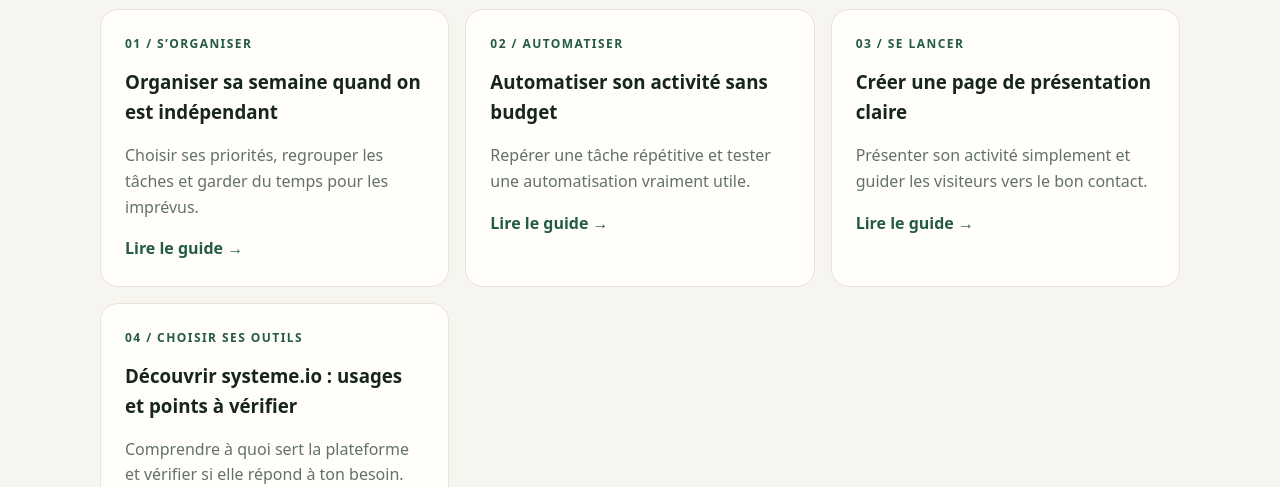
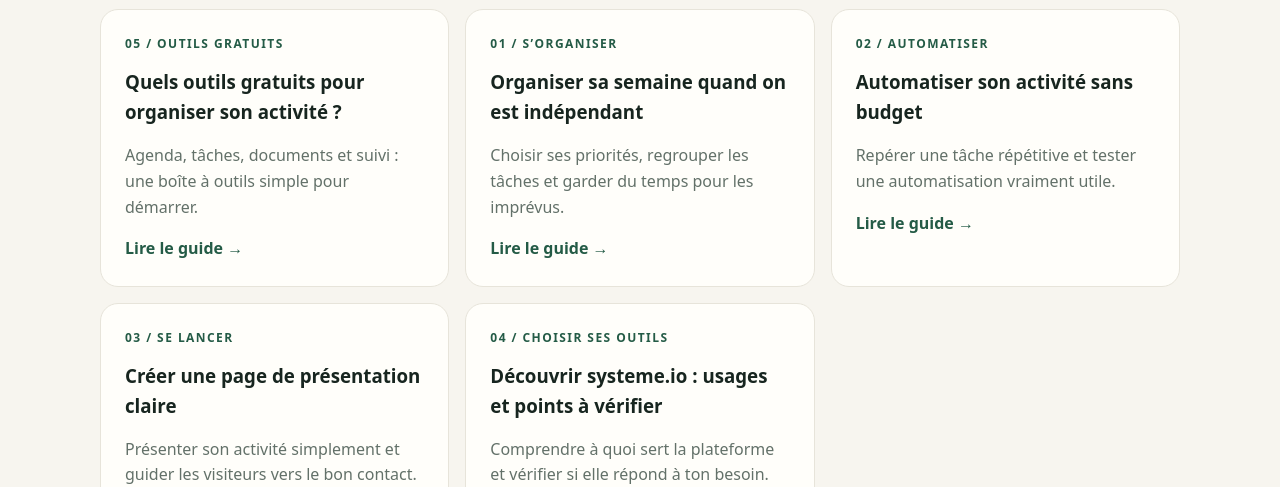
Before and after one commit to comteenzodu30-boop/Kit-fute-, a plain HTML site: page index.html in a window 1280 px wide. Shown: the part 781-1268 px from the top of the page. Drawn offline with Linux system fonts and the light colour scheme.

Commit message:
Ajouter le guide outils gratuits à la page d'accueil

```diff
--- a/index.html
+++ b/index.html
@@ -6,6 +6,7 @@
 <header><div class="wrap nav"><a class="brand" href="#">kit<span>futé</span> ✳</a><nav><a href="#guides">Guides</a><a href="#methode">Méthode</a><a href="#apropos">À propos</a></nav></div></header>
 <main><div class="wrap hero"><div><div class="eyebrow">Le numérique, sans prise de tête</div><h1>Moins de friction.<br><em>Plus d’élan.</em></h1><p>Les bons outils et les méthodes concrètes pour organiser ton activité, créer plus facilement et automatiser ce qui te ralentit.</p><a class="btn" href="#guides">Explorer les guides</a><a class="btn alt" href="#methode">Notre approche</a></div><div class="visual"><b>✳</b><strong>Des outils utiles. Pas une usine à gaz.</strong><small>Clair · pratique · indépendant</small></div></div>
 <section id="guides"><div class="wrap"><div class="head"><div><div class="eyebrow">Pour avancer simplement</div><h2>Des idées qui font gagner du temps.</h2></div><p>Des sélections et tutoriels pour les indépendants, créateurs et petites équipes.</p></div><div class="grid">
+<article class="tile"><div class="eyebrow">05 / Outils gratuits</div><h3>Quels outils gratuits pour organiser son activité ?</h3><p>Agenda, tâches, documents et suivi : une boîte à outils simple pour démarrer.</p><a href="guide-outils-gratuits-activite.html">Lire le guide →</a></article>
 <article class="tile"><div class="eyebrow">01 / S’organiser</div><h3>Organiser sa semaine quand on est indépendant</h3><p>Choisir ses priorités, regrouper les tâches et garder du temps pour les imprévus.</p><a href="guide-organiser-semaine.html">Lire le guide →</a></article>
 <article class="tile"><div class="eyebrow">02 / Automatiser</div><h3>Automatiser son activité sans budget</h3><p>Repérer une tâche répétitive et tester une automatisation vraiment utile.</p><a href="guide-automatiser-sans-budget.html">Lire le guide →</a></article>
 <article class="tile"><div class="eyebrow">03 / Se lancer</div><h3>Créer une page de présentation claire</h3><p>Présenter son activité simplement et guider les visiteurs vers le bon contact.</p><a href="guide-creer-page-presentation.html">Lire le guide →</a></article>
```
